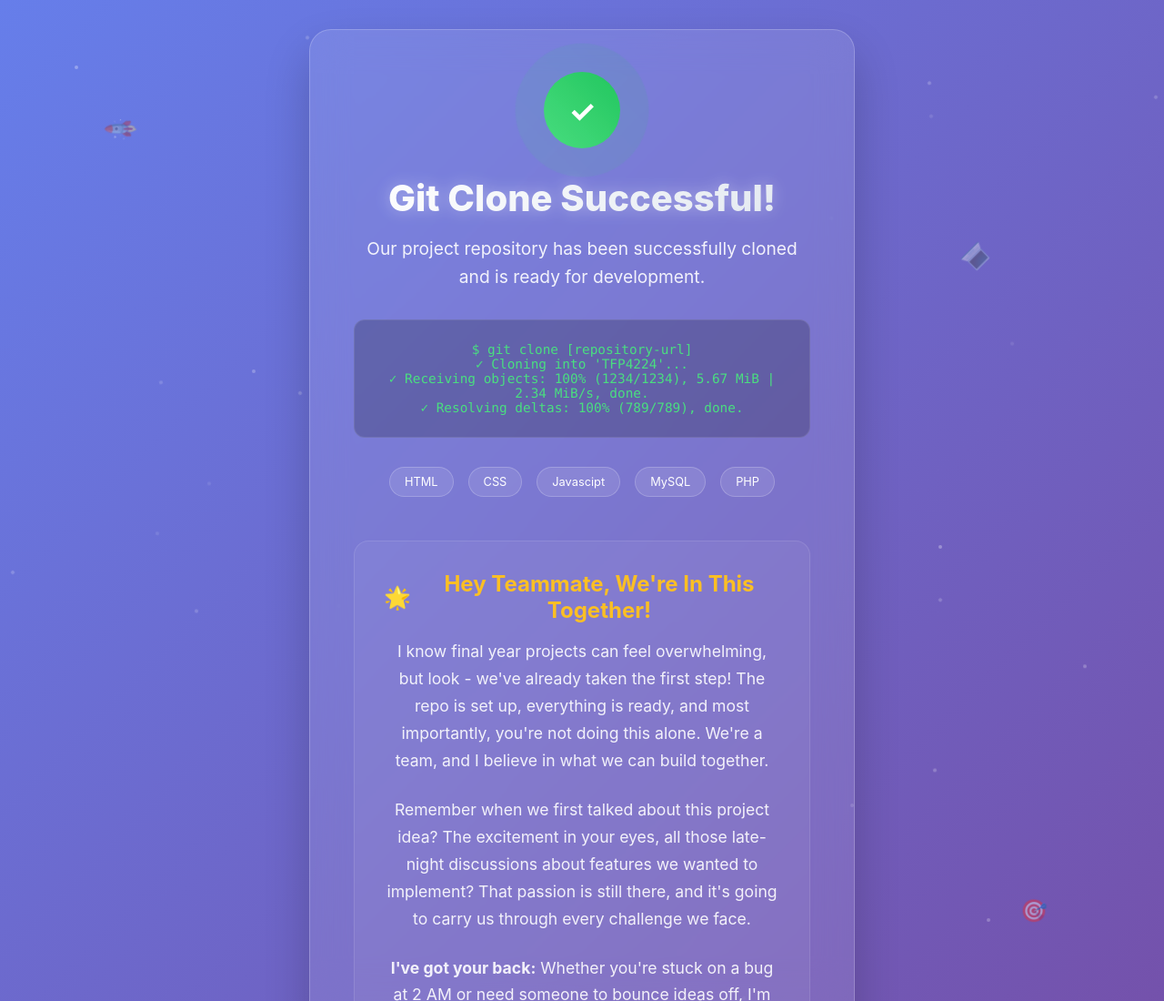
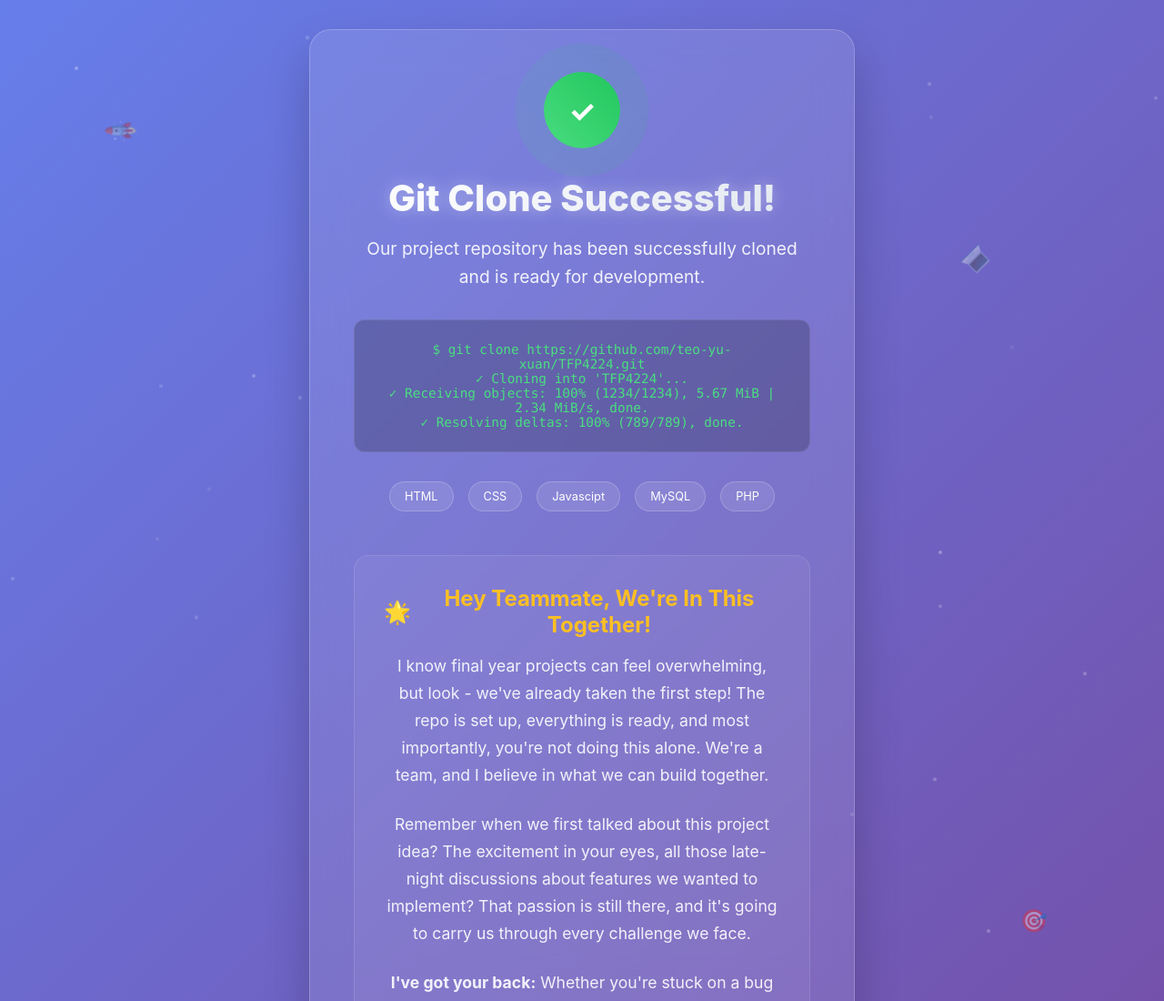
Before and after one commit to teo-yu-xuan/TFP4224, a plain HTML site: page index.html in a window 1280 px wide. Shown: the top 1100 px of the page at 91% size. Drawn offline with Linux system fonts and the light colour scheme.

Commit message:
Update git clone command in index.html for accurate repository URL

```diff
--- a/index.html
+++ b/index.html
@@ -354,7 +354,7 @@
 
             <!-- Git information -->
             <div class="git-info">
-                <div>$ git clone [repository-url]</div>
+                <div>$ git clone https://github.com/teo-yu-xuan/TFP4224.git</div>
                 <div>✓ Cloning into 'TFP4224'...</div>
                 <div>✓ Receiving objects: 100% (1234/1234), 5.67 MiB | 2.34 MiB/s, done.</div>
                 <div>✓ Resolving deltas: 100% (789/789), done.</div>
```
